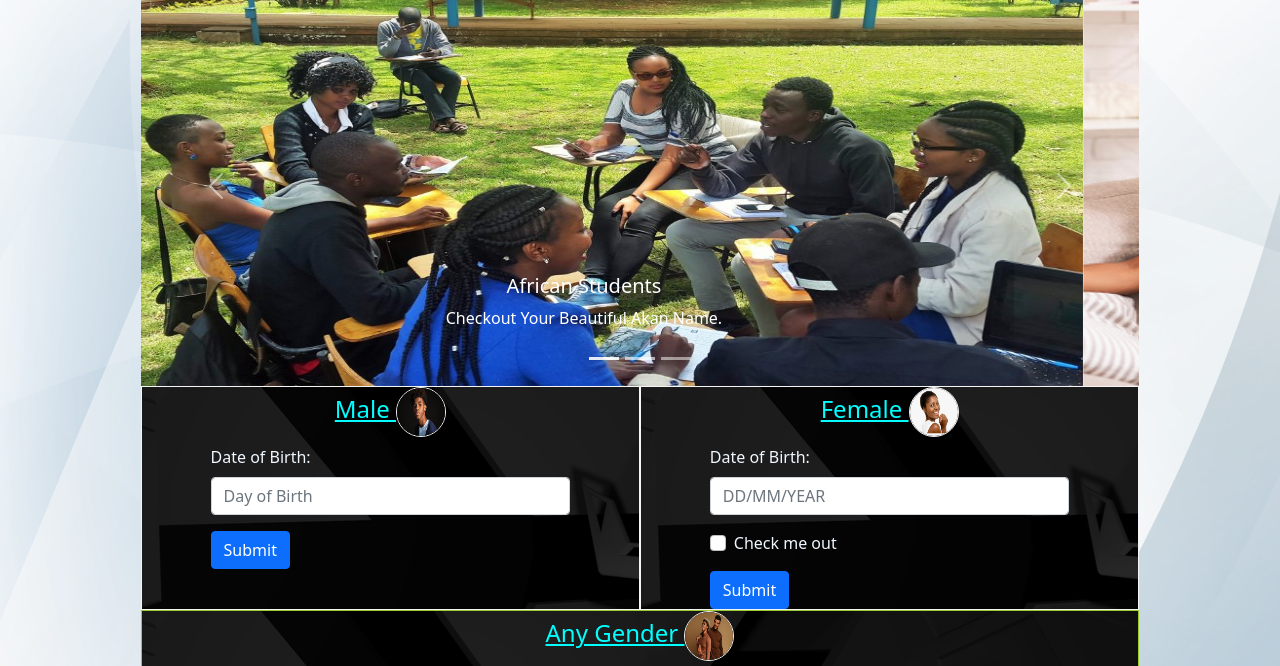
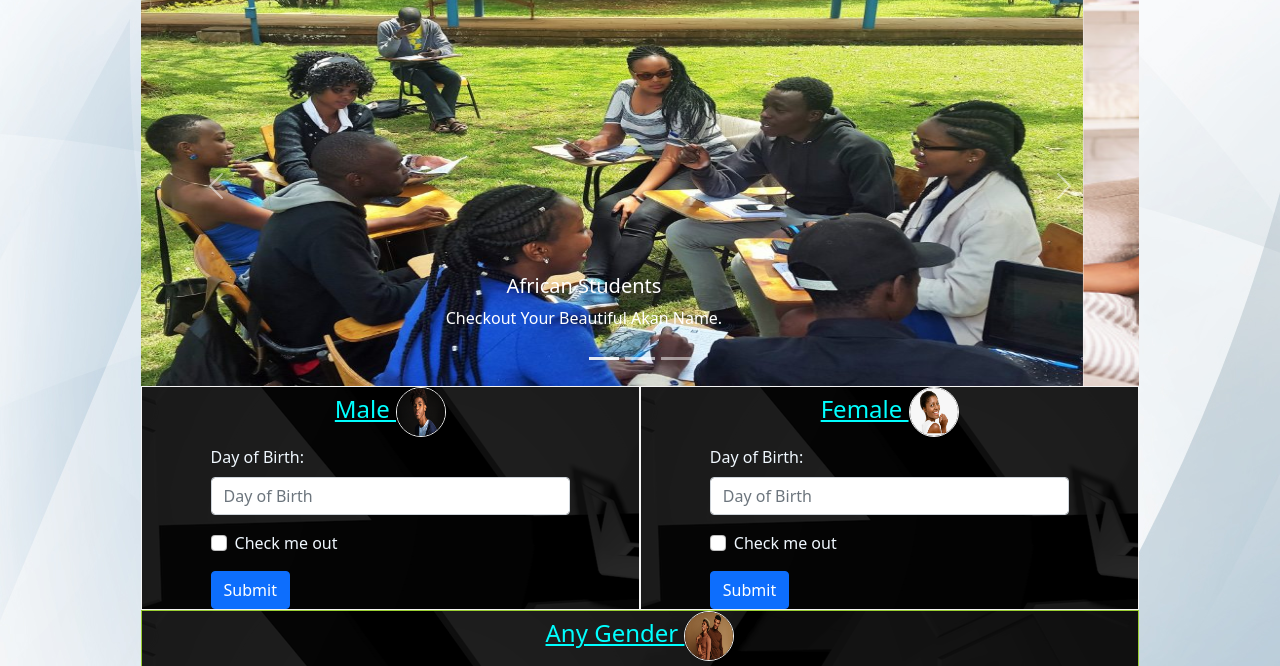
Before and after one commit to Okellothomas/my-akanName, a plain HTML site: page index.html in a window 1280 px wide. Shown: the part 78-744 px from the top of the page. Drawn offline with nearby package versions, Linux system fonts and the light colour scheme.

```diff
--- a/index.html
+++ b/index.html
@@ -99,7 +99,7 @@
           <!-- The male form -->
           <form class="malefemale">
             <div class="mb-3">
-              <label class="form-label" style="color: aliceblue;">Date of Birth:</label>
+              <label class="form-label" style="color: aliceblue;">Day of Birth:</label>
               <input type="text" class="form-control" id="maleDetails" placeholder="Day of Birth" required>
               <!-- <div id="emailHelp" class="form-text">We'll never share your email with anyone else.</div> -->
             </div>
@@ -107,10 +107,10 @@
               <label for="exampleInputPassword1" class="form-label">Password</label>
               <input type="password" class="form-control" id="exampleInputPassword1">
             </div> -->
-            <!-- <div class="mb-3 form-check">
+            <div class="mb-3 form-check">
               <input type="checkbox" class="form-check-input" id="exampleCheck1">
               <label class="form-check-label" for="exampleCheck1" style="color: aliceblue;" aria-disabled="true">Check me out</label>
-            </div> -->
+            </div>
             <button type="submit" onclick="getMale()" class="btn btn-primary">Submit</button>
           </form>
           <!-- End of male form -->
@@ -120,8 +120,8 @@
           <!-- Female form -->
           <form class="malefemale">
             <div class="mb-3">
-              <label for="exampleInputEmail1" class="form-label" style="color: aliceblue;">Date of Birth:</label>
-              <input type="text" class="form-control" id="femaleDetails" aria-describedby="emailHelp" placeholder="DD/MM/YEAR" required>
+              <label for="exampleInputEmail1" class="form-label" style="color: aliceblue;">Day of Birth:</label>
+              <input type="text" class="form-control" id="femaleDetails" aria-describedby="emailHelp" placeholder="Day of Birth" required>
             </div>
             <!-- <div class="mb-3">
               <label for="exampleInputPassword1" class="form-label">Password</label>
@@ -131,7 +131,7 @@
               <input type="checkbox" class="form-check-input" id="exampleCheck1">
               <label class="form-check-label" for="exampleCheck1" style="color: aliceblue;">Check me out</label>
             </div>
-            <button type="submit" class="btn btn-primary" onclick="getFemaleDetails()">Submit</button>
+            <button type="submit" class="btn btn-primary" onclick="getFemale()">Submit</button>
           </form>
           <!-- End of female form -->
         </div>
```
